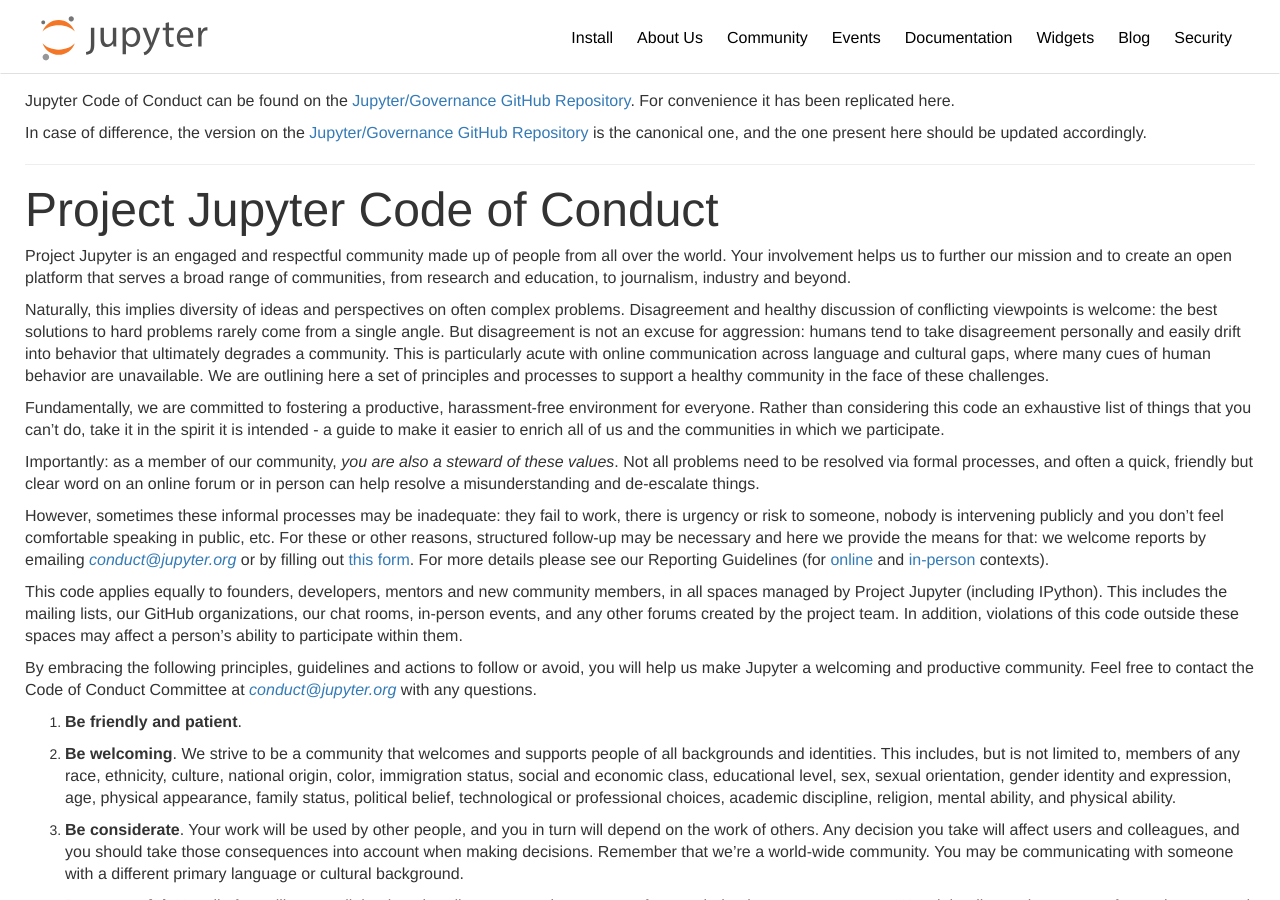
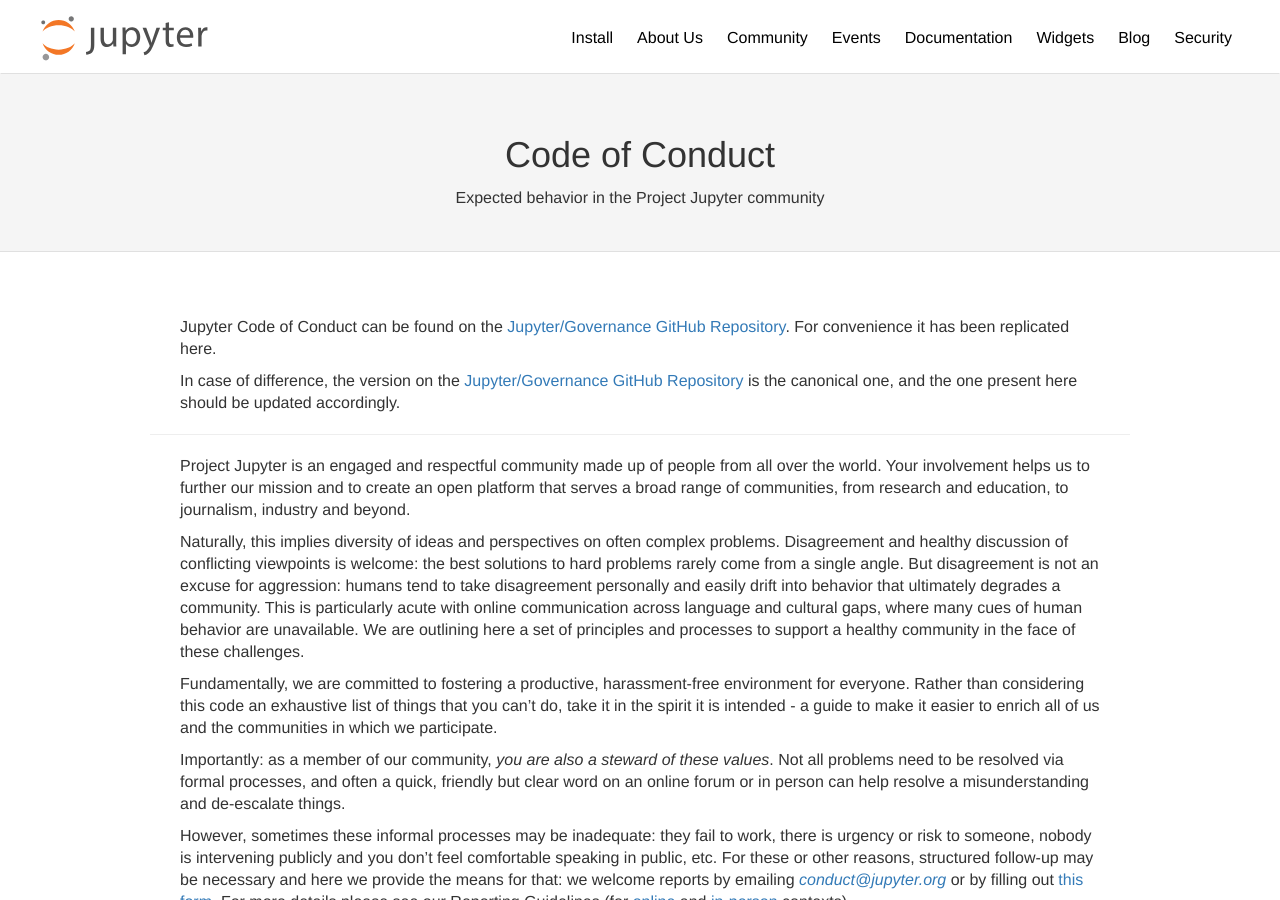
Before and after one commit to jupyter/jupyter.github.io, a Jekyll site: the page built from conduct.md, in a window 1280 px wide and 900 px high. Built offline with Jekyll 4.4.1, drawn with Linux system fonts in a browser that asks for light colours.

Commit message:
Cleaned up conduct page structure

```diff
--- a/conduct/index.md
+++ b/conduct.md
@@ -1,21 +1,19 @@
 ---
-layout: markdown
+layout: page_md
+title: Code of Conduct
+tagline: Expected behavior in the Project Jupyter community
+permalink: /conduct
 ---
 
 Jupyter Code of Conduct can be found on the [Jupyter/Governance GitHub
 Repository](https://github.com/jupyter/governance). For convenience it has been
 replicated here.
 
-In case of difference,  the version on the [Jupyter/Governance GitHub
+In case of difference, the version on the [Jupyter/Governance GitHub
 Repository](https://github.com/jupyter/governance) is the canonical one, and
 the one present here should be updated accordingly.
 
-
-
-
 ------------------------
-
-# Project Jupyter Code of Conduct
 
 Project Jupyter is an engaged and respectful community made up of people
 from all over the world. Your involvement helps us to further our
```
